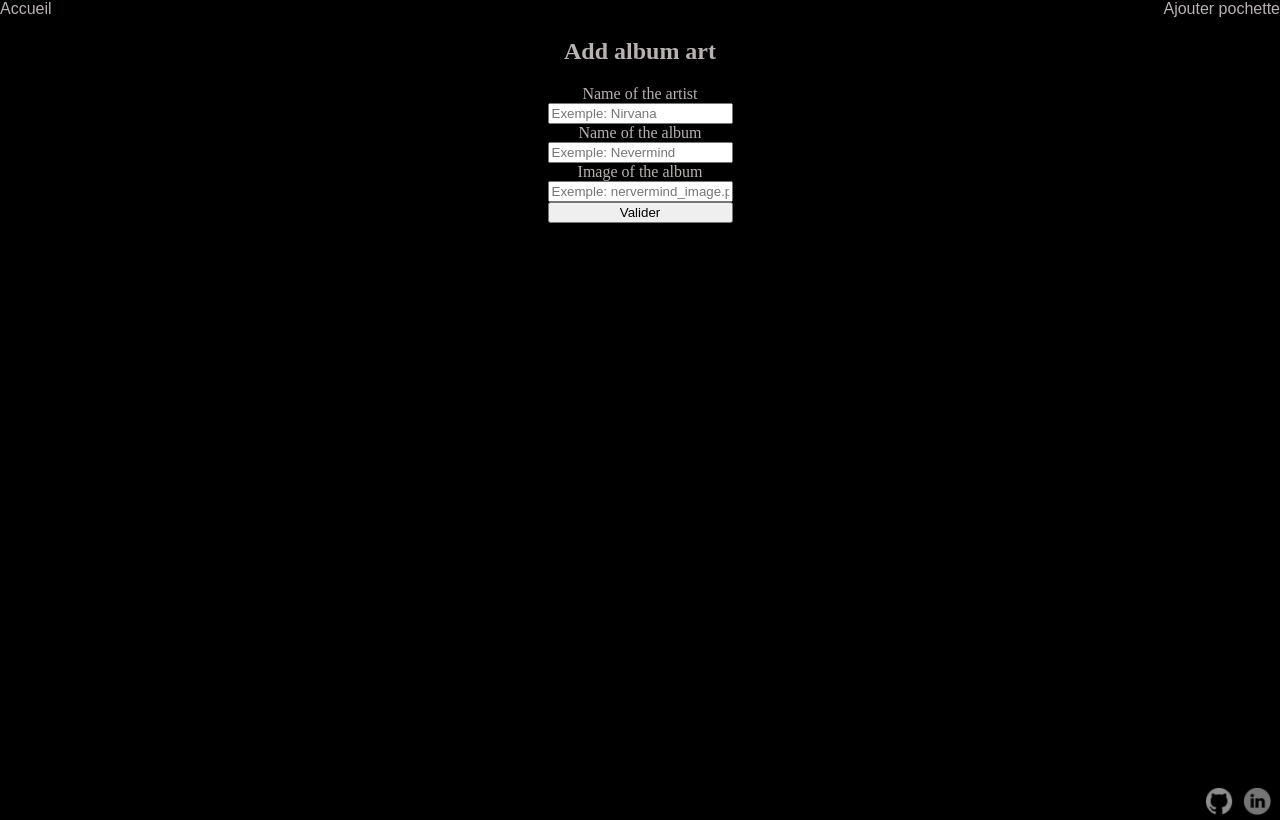
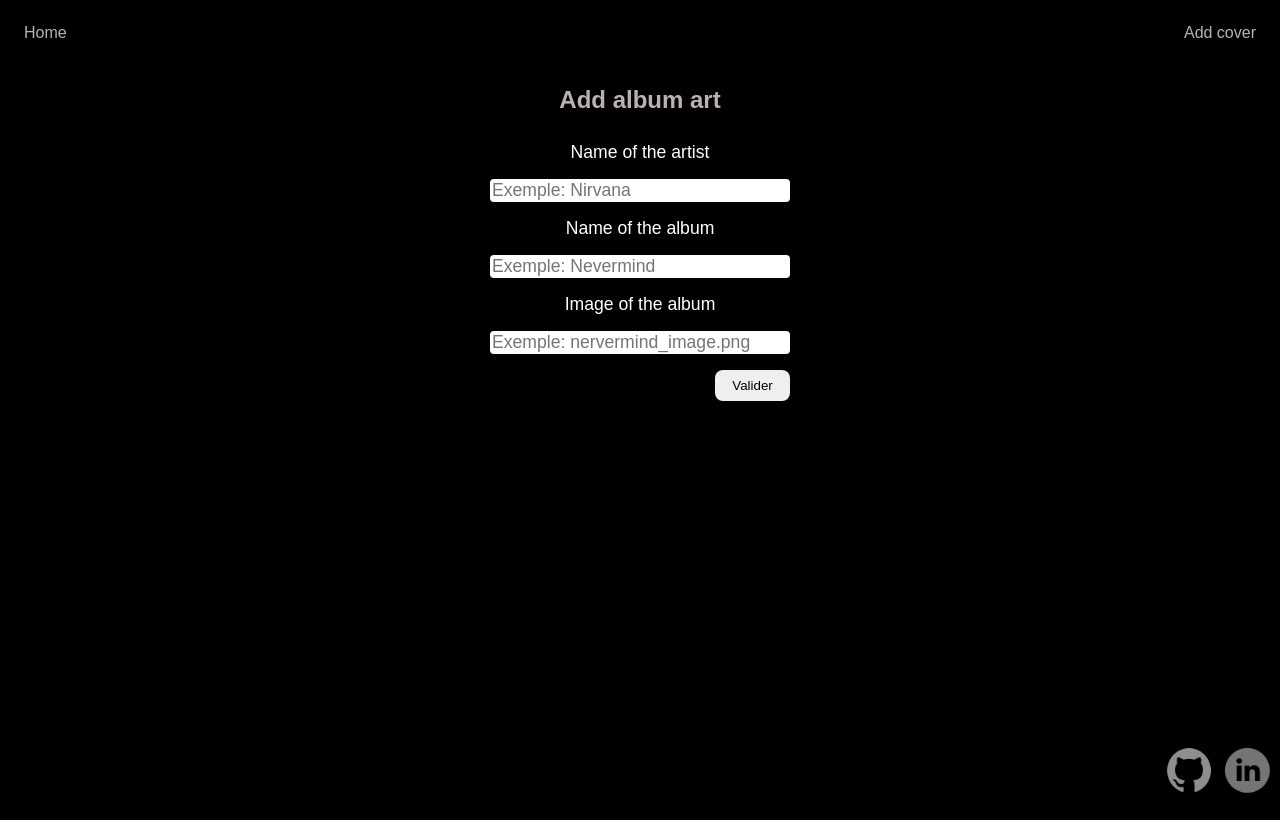
Before and after one commit to Romain-dev85/album_cover, a React (Vite) app in the folder client/: page /add-cover in a window 1280 px wide. Built offline with nearby package versions, Linux system fonts and the light colour scheme; a web font is replaced by a local one.

Commit message:
work in progress

```diff
--- a/client/src/components/CardCover/CardCover.css
+++ b/client/src/components/CardCover/CardCover.css
@@ -8,6 +8,7 @@
   }
 
   figcaption {
+    width: 100%;
     background-color: var(--bcg-card);
     color: var(--font-color);
     text-align: center;
@@ -16,3 +17,9 @@
     border-radius: 0 0 24px 24px;
   }
 }
+
+.card-cover-container {
+  @media screen and (max-width: 768px) {
+    height: 300px;
+  }
+}
--- a/client/src/components/Footer/Footer.css
+++ b/client/src/components/Footer/Footer.css
@@ -2,6 +2,6 @@
   text-align: end;
   img {
     margin-right: 8px;
-    height: 30px;
+    height: 50px;
   }
 }
--- a/client/src/components/Header/Header.css
+++ b/client/src/components/Header/Header.css
@@ -1,6 +1,6 @@
 .header-container {
   background-color: var(--bcg-main);
-  font-family: var(--font-family-body);
   display: flex;
   justify-content: space-between;
+  padding: 24px;
 }
--- a/client/src/components/Header/Header.tsx
+++ b/client/src/components/Header/Header.tsx
@@ -4,8 +4,8 @@ import "./Header.css";
 const Header = () => {
   return (
     <nav className="header-container">
-      <Link to="/">Accueil</Link>
-      <Link to="/add-cover">Ajouter pochette</Link>
+      <Link to="/">Home</Link>
+      <Link to="/add-cover">Add cover</Link>
     </nav>
   );
 };
--- a/client/src/globals.css
+++ b/client/src/globals.css
@@ -6,6 +6,7 @@ body {
   margin: 0;
   color: var(--font-color);
   background-color: var(--bcg-main);
+  font-family: var(--font-family-body);
 }
 
 a {
@@ -31,6 +32,6 @@ ul {
 
 main {
   @media screen and (min-width: 768px) {
-    min-height: calc(100vh - 18px - 34px);
+    min-height: calc(100vh - 107px - 34px);
   }
 }
--- a/client/src/pages/AddCover/AddCover.css
+++ b/client/src/pages/AddCover/AddCover.css
@@ -5,4 +5,26 @@
     align-items: center;
     justify-content: center;
   }
+
+  input,
+  label {
+    color: white;
+    width: 300px;
+    font-size: 1.1rem;
+    margin: 8px 0;
+  }
+
+  input {
+    border: none;
+    border-radius: 4px;
+  }
+
+  button {
+    width: 25%;
+    margin: 8px 0 0 auto;
+    padding: 8px 16px;
+    cursor: pointer;
+    border-radius: 8px;
+    border: none;
+  }
 }
--- a/client/src/pages/DetailPage/DetailPage.css
+++ b/client/src/pages/DetailPage/DetailPage.css
@@ -30,6 +30,8 @@
 
   input {
     color: black;
+    border: none;
+    border-radius: 4px;
   }
   div {
     display: flex;
@@ -37,7 +39,27 @@
   }
 
   button {
+    margin-top: 8px;
     padding: 8px 16px;
     cursor: pointer;
+    border-radius: 8px;
+    border: none;
   }
 }
+
+.detail-page-container {
+  @media screen and (max-width: 768px) {
+    section {
+      flex-direction: column;
+    }
+
+    article:first-of-type img,
+    figcaption {
+      width: 300px;
+    }
+
+    article {
+      margin-bottom: 48px;
+    }
+  }
+}
--- a/client/src/pages/DetailPage/DetailPage.tsx
+++ b/client/src/pages/DetailPage/DetailPage.tsx
@@ -100,9 +100,12 @@ const DetailPage = () => {
 
               <div>
                 <button type="button" onClick={handleDelete}>
-                  Supprimer
+                  Remove <br /> cover
                 </button>
-                <button type="submit">Modifier</button>
+                <button type="submit">
+                  Validate <br />
+                  modification
+                </button>
               </div>
             </form>
           </article>
--- a/client/src/pages/Home/Home.css
+++ b/client/src/pages/Home/Home.css
@@ -1,6 +1,7 @@
 .home-container {
   h1 {
     text-align: center;
+    font-size: 2rem;
   }
 
   article {
@@ -13,8 +14,20 @@
 
   figcaption {
     height: 113px;
+    width: 400px;
     display: flex;
     justify-content: center;
     align-items: center;
   }
+
+  figure:hover {
+    cursor: pointer;
+    transform: scale(1.02);
+  }
 }
+
+.home-container figcaption {
+  @media screen and (max-width: 768px) {
+    width: 300px;
+  }
+}
```
